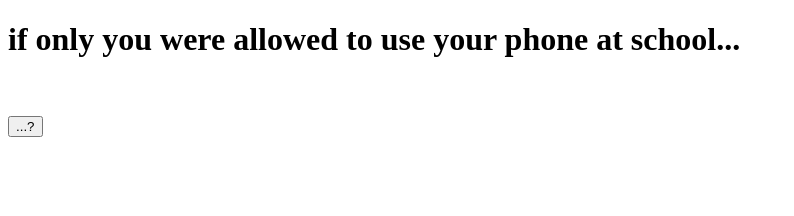
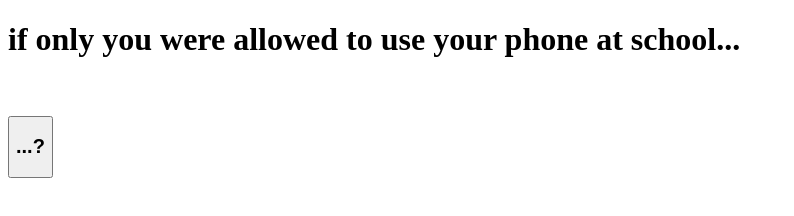
Before and after one commit to staethercase/ifonly, a plain HTML site: page index.html in a window 1280 px wide. Shown: the whole page, without its empty margins (0-794 px from the left). Drawn offline with Linux system fonts and the light colour scheme.

Commit message:
Update index.html

```diff
--- a/index.html
+++ b/index.html
@@ -2,7 +2,7 @@
 <html><body>
 <h1>if only you were allowed to use your phone at school...</h1>
 <br><br>
-<button id="b">...?</button>
+<button id="b"><h2>...?</h2></button>
 <br><br>
 <script>
   function gr(min, max) {
```
